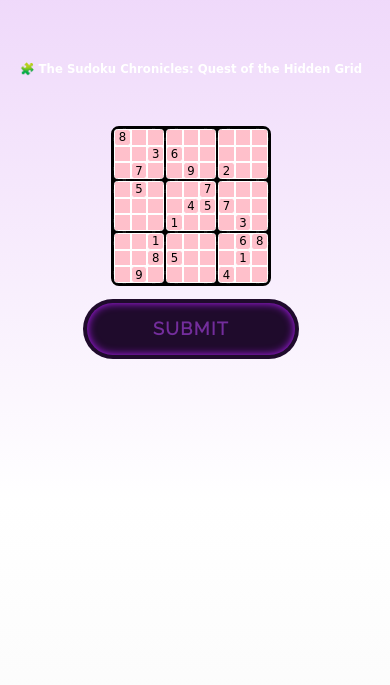
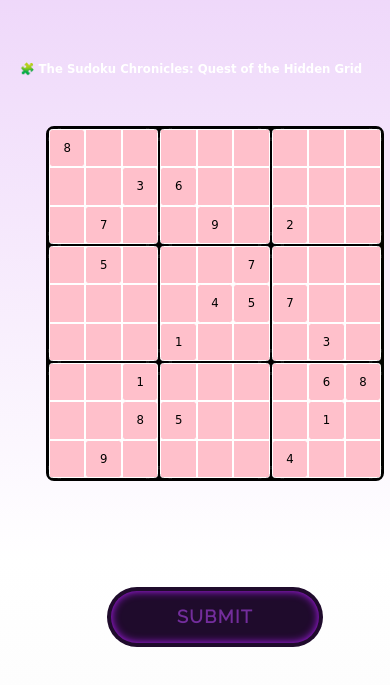
Before and after one commit to aarohidhand/BrandIT, a plain HTML site: page sudoku/sudoku.html in a window 390 px wide. Shown: the part 137-822 px from the top of the page. Drawn offline with Linux system fonts and the light colour scheme; a web font is replaced by a local one.

Commit message:
sudoku phone responsive

```diff
--- a/sudoku/sudoku.css
+++ b/sudoku/sudoku.css
@@ -43,6 +43,7 @@ body{
     margin-bottom: 2vh;
 }
 
+
 .gamebox{
     width: 40vw;
     height: 40vw;
@@ -52,6 +53,7 @@ body{
     border: 2px solid black;
     border-radius: .5rem;
 }
+
 
 .card1{
     width: 33.333%;
@@ -118,6 +120,7 @@ input{
     all: unset;
     box-sizing: border-box;
     position: relative;
+    /* top:10%; */
     display: inline-block;
     padding: 0.85em;
     width: 12em;
@@ -262,3 +265,31 @@ header{
   background-color: #ae87b9;
   white-space: nowrap;
 }
+
+
+
+@media(max-width:820px){
+  .gamebox{
+    width: 60vw;
+    height: 60vw;
+  }
+  button{
+    position: relative;
+    top:10rem;
+  }
+}
+@media(max-width:550px){
+  .gamebox{
+    width: 90vw;
+    height: 90vw;
+    margin-left: 3rem;
+  }
+  button{
+    position: relative;
+    top:18rem;
+    margin-left: 3rem;
+  }
+  body{
+    height: 120vh;
+  }
+}
```
